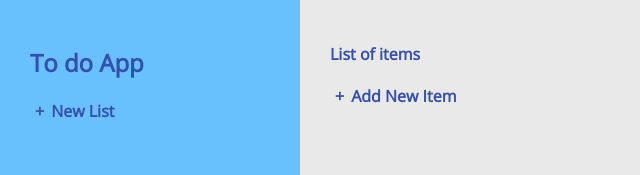
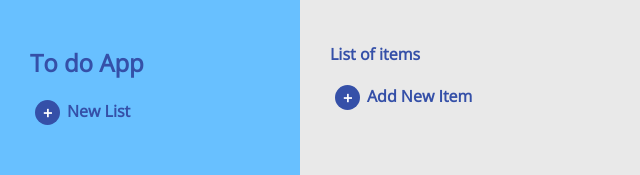
Before and after one commit to MartSe1991/ToDoApp, a React (Vite) app: page / in a window 1280 px wide. Shown: the top 175 px of the page, without its empty margins (0-640 px from the left). Built offline with nearby package versions, Linux system fonts and the light colour scheme.

Commit message:
Changes completed - button

```diff
--- a/src/components/AddNewElemModal/Modal.module.scss
+++ b/src/components/AddNewElemModal/Modal.module.scss
@@ -17,5 +17,4 @@
 .buttons {
   display: flex;
   justify-content: space-between;
-  // gap: 150px;
 }
--- a/src/components/UI/Button/AddButton.jsx
+++ b/src/components/UI/Button/AddButton.jsx
@@ -3,7 +3,7 @@ import classes from "./Button.module.scss";
 const AddButton = (props) => {
   return (
     <button onClick={props.onClick} className={classes["add_button"]}>
-      <div>+</div>
+      <button className={classes.plus}>+</button>
       <span>{props.children}</span>
     </button>
   );
--- a/src/components/UI/Button/Button.module.scss
+++ b/src/components/UI/Button/Button.module.scss
@@ -26,6 +26,19 @@
   }
 }
 
+.plus {
+  border: none;
+  background-color: $secondary;
+  color: white;
+  font-weight: bold;
+  font-size: $medium;
+  text-align: center;
+  height: 25px;
+  width: 25px;
+  border-radius: 50%;
+  cursor: pointer;
+}
+
 .button {
   border: 1px solid #4f005f;
   font-weight: bold;
```
